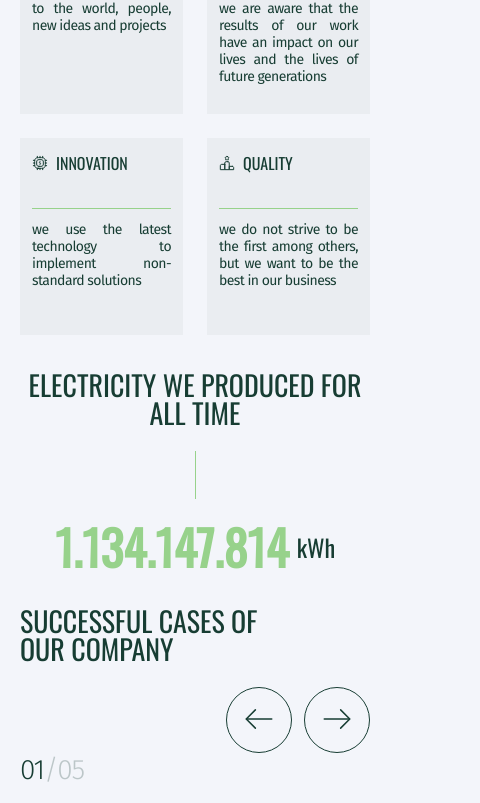
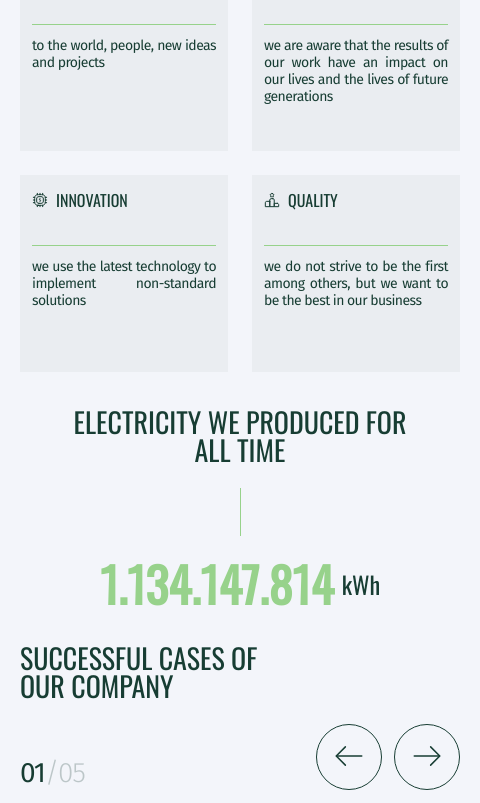
Before and after one commit to DmytroSadovskyi/ecosolution-test, a React (Vite) app: page / in a window 390 px wide. Shown: the part 1135-1938 px from the top of the page, 480 px wide, since content can reach past the window. Built offline with nearby package versions, Linux system fonts and the light colour scheme.

Commit message:
change styles for slider

```diff
--- a/src/components/Cases/Cases.styled.jsx
+++ b/src/components/Cases/Cases.styled.jsx
@@ -1,12 +1,16 @@
 import styled from 'styled-components';
 
-export const CasesSection = styled.section`
-  /* position: relative; */
-`;
+export const CasesSection = styled.section``;
 
 export const Title = styled.h2`
-  width: 264px;
-  margin-bottom: 24px;
+  max-width: 264px;
+  @media screen and (min-width: 768px) {
+    max-width: 300px;
+  }
+  @media screen and (min-width: 1280px) {
+    max-width: 398px;
+  }
+
   color: #173d33;
   font-size: 28px;
   font-weight: 400;
--- a/src/components/Container/Container.styled.jsx
+++ b/src/components/Container/Container.styled.jsx
@@ -1,17 +1,21 @@
 import styled from 'styled-components';
 
 export const MainContainer = styled.div`
+  box-sizing: border-box;
+  height: 100%;
+  width: 480px;
+  padding: 0 20px;
   margin: 0 auto;
-  padding: 0 20px;
-  max-width: 480px;
 
   @media screen and (min-width: 768px) {
-    max-width: 768px;
+    width: 768px;
     padding: 0 30px;
+    margin: 0 auto;
   }
 
   @media screen and (min-width: 1280px) {
-    max-width: 1280px;
-    padding: 0 100px;
+    width: 1440px;
+    padding: 0 30px;
+    margin: 0 auto;
   }
 `;
--- a/src/components/Electricity/Electricity.jsx
+++ b/src/components/Electricity/Electricity.jsx
@@ -1,4 +1,3 @@
-import React from 'react';
 import Container from '../Container';
 import { StatTitle, StatDescr, Divider } from './Electricity.styled';
 
--- a/src/components/FAQ/FAQ.jsx
+++ b/src/components/FAQ/FAQ.jsx
@@ -1,6 +1,7 @@
 import React from 'react';
 import Container from '../Container';
 import sprite from '../../assets/sprite.svg';
+
 import {
   Answer,
   Item,
@@ -11,6 +12,7 @@ import {
   ContactLink,
   InnerContainer,
   QuestionWrapper,
+  Wrapper,
 } from './FAQ.styled';
 import { useState } from 'react';
 import data from '../../data.json';
@@ -31,17 +33,36 @@ const FAQ = () => {
           <List>
             {data.map((item, index) => (
               <Item key={index}>
+                <Wrapper>
+                  {openIndex === index ? (
+                    <svg
+                      xmlns="http://www.w3.org/2000/svg"
+                      width="28"
+                      height="28"
+                      viewBox="0 0 28 28"
+                      fill="none"
+                    >
+                      <path d="M7 14H21" stroke="#173D33" />
+                    </svg>
+                  ) : (
+                    <svg
+                      xmlns="http://www.w3.org/2000/svg"
+                      width="28"
+                      height="28"
+                      viewBox="0 0 28 28"
+                      fill="none"
+                    >
+                      <path d="M7 14H21" stroke="#97D28B" />
+                      <path d="M14 21V7" stroke="#97D28B" />
+                    </svg>
+                  )}
                   <Question
                     onClick={() => handleItemClick(index)}
                     $opened={openIndex === index ? true : false}
                   >
-                  <svg>
-                    <use
-                      href={openIndex === index ? sprite + '#icon-minus' : sprite + '#icon-plus'}
-                    ></use>
-                  </svg>
                     {item.question}
                   </Question>
+                </Wrapper>
                 {openIndex === index && <Answer>{item.answer}</Answer>}
               </Item>
             ))}
--- a/src/components/FAQ/FAQ.styled.jsx
+++ b/src/components/FAQ/FAQ.styled.jsx
@@ -56,12 +56,24 @@ export const Item = styled.li`
   }
 `;
 
-export const Question = styled.p`
-  padding-left: 16px;
+export const Wrapper = styled.div`
   display: flex;
   align-items: center;
-  justify-content: center;
   gap: 8px;
+  cursor: pointer;
+  position: relative;
+
+  & svg {
+    width: 16px;
+    height: 16px;
+    position: absolute;
+    top: 50%;
+    transform: translateY(-50%);
+    left: 4px;
+  }
+`;
+
+export const Question = styled.p`
   margin-bottom: ${props => (props.$opened ? '16px' : '0px')};
   color: #173d33;
   text-align: justify;
@@ -71,9 +83,11 @@ export const Question = styled.p`
   line-height: normal;
   letter-spacing: -0.72px;
 
-  & svg {
-    width: 16px;
-    height: 16px;
+  text-align: justify;
+  padding-left: 24px;
+  @media screen and (min-width: 1280px) {
+    font-size: 24px;
+    line-height: 29px;
   }
 `;
 
@@ -104,9 +118,7 @@ export const MoreQuestion = styled.p`
   letter-spacing: -0.72px;
 `;
 
-export const QuestionWrapper = styled.div`
-  flex-grow: 1;
-`;
+export const QuestionWrapper = styled.div``;
 
 export const ContactLink = styled(ScrolledLink).attrs(props => ({
   hovered: undefined,
--- a/src/components/Slider/Slider.jsx
+++ b/src/components/Slider/Slider.jsx
@@ -1,7 +1,7 @@
-import React, { useState, useEffect } from 'react';
-import Slider from 'react-slick';
+import React, { useState, useEffect, Children, useRef } from 'react';
 import 'slick-carousel/slick/slick.css';
 import 'slick-carousel/slick/slick-theme.css';
+import Slider from 'react-slick';
 
 import sprite from '../../assets/sprite.svg';
 import first from '../../assets/images/project-1.jpg';
@@ -11,76 +11,90 @@ import fourth from '../../assets/images/project-4.jpg';
 import fifth from '../../assets/images/project-5.jpg';
 import { Title } from '../Cases/Cases.styled';
 import {
-  StyledSliderContainer,
-  StyledCustomDots,
-  ControlsWrapperAll,
-  ControlsWrapper,
+  Pagination,
+  Wrapper,
   BtnArrowNext,
   BtnArrowPrev,
   Slide,
   NameWrapper,
   TypeWrapper,
   DescrWrapper,
+  ButtonsWrapper,
+  ControlsWrapper,
 } from './Slider.styled';
 
 const MySlider = () => {
-  const [sliderRef, setSliderRef] = useState(null);
   const [currentSlide, setCurrentSlide] = useState(0);
-  const totalSlides = 5;
-  const [slide, setSlide] = useState(window.innerWidth >= 1440 ? 2 : 1);
+  const [totalSlides, setTotalSlides] = useState(0);
+
+  const sliderRef = useRef(null);
 
   useEffect(() => {
-    const handleViewportChange = () => {
-      if (window.innerWidth >= 767) {
-        setSlide(2);
-        return;
+    if (sliderRef.current) {
+      const SliderchildrenCount = Children.count(sliderRef.current.props.children);
+      setTotalSlides(SliderchildrenCount);
     }
-
-      if (window.innerWidth < 768) {
-        setSlide(1);
-        return;
+  }, []);
+  const nextSlide = () => {
+    if (sliderRef.current) {
+      sliderRef.current.slickNext();
     }
   };
 
-    window.addEventListener('resize', handleViewportChange);
-
-    return () => {
-      window.removeEventListener('resize', handleViewportChange);
+  const prevSlide = () => {
+    if (sliderRef.current) {
+      sliderRef.current.slickPrev();
+    }
   };
-  }, []);
 
   const settings = {
+    dots: false,
     arrows: false,
-    dots: false,
     infinite: true,
     speed: 500,
-    slidesToShow: slide,
-    slidesToScroll: slide,
+    slidesToShow: 2,
+    slidesToScroll: 1,
+    initialSlide: 0,
+    swipeToSlide: true,
     afterChange: current => setCurrentSlide(current),
+    responsive: [
+      {
+        breakpoint: 767,
+        settings: {
+          slidesToShow: 1,
+          slidesToScroll: 1,
+          initialSlide: 0,
+          swipeToSlide: true,
+        },
+      },
+    ],
   };
 
   return (
     <>
-      <ControlsWrapperAll>
+      <Wrapper>
         <Title>Successful cases of our company</Title>
         <ControlsWrapper>
-          <BtnArrowPrev onClick={sliderRef?.slickPrev}>
+          <Pagination>
+            <span>{`${currentSlide + 1}`.padStart(2, '0')}</span>/
+            {`${totalSlides}`.padStart(2, '0')}
+          </Pagination>
+          <ButtonsWrapper>
+            <BtnArrowPrev onClick={prevSlide}>
               <svg width={36} height={36}>
                 <use href={sprite + '#icon-arrow-left'}></use>
               </svg>
             </BtnArrowPrev>
-          <BtnArrowNext onClick={sliderRef?.slickNext}>
+            <BtnArrowNext onClick={nextSlide}>
               <svg width={36} height={36}>
                 <use href={sprite + '#icon-arrow-right'}></use>
               </svg>
             </BtnArrowNext>
+          </ButtonsWrapper>
         </ControlsWrapper>
-        <StyledCustomDots>
-          <span>{`${currentSlide + 1}`.padStart(2, '0')}</span>/{`${totalSlides}`.padStart(2, '0')}
-        </StyledCustomDots>
-      </ControlsWrapperAll>
-      <StyledSliderContainer>
-        <Slider ref={setSliderRef} {...settings}>
+      </Wrapper>
+
+      <Slider ref={sliderRef} {...settings}>
         <Slide>
           <img src={first} alt="project-1" />
           <DescrWrapper>
@@ -171,7 +185,6 @@ const MySlider = () => {
           </DescrWrapper>
         </Slide>
       </Slider>
-      </StyledSliderContainer>
     </>
   );
 };
--- a/src/components/Slider/Slider.styled.jsx
+++ b/src/components/Slider/Slider.styled.jsx
@@ -2,30 +2,63 @@ import styled from 'styled-components';
 import 'slick-carousel/slick/slick.css';
 import 'slick-carousel/slick/slick-theme.css';
 
-export const StyledSliderContainer = styled.div``;
-
-export const StyledCustomDots = styled.div`
-  margin-bottom: 19px;
+export const Pagination = styled.p`
   color: rgba(23, 61, 51, 0.25);
   font-family: 'Fira Sans', sans-serif;
   font-size: 28px;
   font-weight: 300;
   line-height: normal;
   letter-spacing: -1.12px;
+  @media screen and (min-width: 1280px) {
+    align-self: flex-end;
+    margin: 0 auto;
+  }
 
   & span {
     color: #173d33;
+    font-size: 28px;
+    font-weight: 400;
+    line-height: 34px;
+    letter-spacing: -0.04em;
+    text-align: justify;
   }
 `;
 
-export const ControlsWrapperAll = styled.div`
+export const Wrapper = styled.div`
+  display: grid;
+  gap: 24px;
+  margin-bottom: 24px;
+
+  @media screen and (min-width: 768px) {
+    grid-template-columns: repeat(2, 1fr);
+    column-gap: 16px;
+  }
+  @media screen and (min-width: 1280px) {
+    padding-bottom: 120px;
+  }
+`;
+
+export const ControlsWrapper = styled.div`
+  position: relative;
   display: flex;
-  flex-direction: column;
+  justify-content: space-between;
+  align-items: flex-end;
+  @media screen and (min-width: 768px) {
+    &::before {
+      content: '';
+      position: absolute;
+      top: 0;
+      left: -8px;
+      width: 1px;
+      background-color: #97d28b;
+      height: 100%;
+    }
+  }
 `;
-export const ControlsWrapper = styled.div`
+
+export const ButtonsWrapper = styled.div`
   display: flex;
   gap: 12px;
-  margin-left: auto;
 `;
 
 export const BtnArrowNext = styled.button`
@@ -42,9 +75,6 @@ export const BtnArrowNext = styled.button`
     transition: stroke 250ms cubic-bezier(0.4, 0, 0.2, 1);
   }
 
-  @media screen and (min-width: 768px) {
-    bottom: -80px;
-  }
   &:hover,
   &:focus {
     border: 1px solid #97d28b;
@@ -68,10 +98,6 @@ export const BtnArrowPrev = styled.button`
     transition: stroke 250ms cubic-bezier(0.4, 0, 0.2, 1);
   }
 
-  @media screen and (min-width: 768px) {
-    bottom: -80px;
-  }
-
   &:hover,
   &:focus {
     border: 1px solid #97d28b;
@@ -82,32 +108,69 @@ export const BtnArrowPrev = styled.button`
 `;
 
 export const Slide = styled.div`
-  background-color: #eaedf1;
+  overflow: hidden;
+  max-width: 320px;
   & img {
+    height: 168px;
     object-fit: cover;
-    max-width: 100%;
+  }
+  @media screen and (min-width: 768px) {
+    max-width: 342px;
+  }
+  @media screen and (min-width: 1280px) {
+    max-width: 596px;
+
+    & img {
+      height: 296px;
+      object-fit: cover;
+    }
   }
 `;
 
 export const DescrWrapper = styled.div`
-  padding-right: 12px;
-  padding-left: 12px;
+  padding: 24px 12px 12px;
+  background-color: #eaedf1;
+  overflow: hidden;
+
+  @media screen and (min-width: 1280px) {
+    padding: 36px 48px;
+  }
 `;
 
 export const NameWrapper = styled.div`
   display: flex;
   justify-content: space-between;
-  align-items: center;
-  padding: 21px 0;
+  margin-bottom: 21px;
+  height: 66px;
+  overflow: hidden;
+  @media screen and (min-width: 768px) {
+    height: 72px;
+    margin-bottom: 16px;
+  }
+  @media screen and (min-width: 1280px) {
+    height: 60px;
+    margin-bottom: 36px;
+  }
 
   & p {
-    width: 175px;
     color: #173d33;
     font-family: 'Fira Sans', sans-serif;
     font-size: 18px;
     font-weight: 400;
-    line-height: normal;
-    letter-spacing: -0.72px;
+    line-height: 22px;
+    letter-spacing: -0.04em;
+    text-align: justify;
+    max-width: 175px;
+    @media screen and (min-width: 768px) {
+      font-size: 20px;
+      line-height: 24px;
+      max-width: 194px;
+    }
+    @media screen and (min-width: 1280px) {
+      font-size: 24px;
+      line-height: 29px;
+      max-width: 356px;
+    }
   }
 
   & a {
@@ -136,10 +199,19 @@ export const NameWrapper = styled.div`
 `;
 
 export const TypeWrapper = styled.div`
+  margin-top: 12px;
+  font-size: 12px;
+  font-weight: 400;
+  line-height: 14px;
+  letter-spacing: -0.04em;
+  text-align: justify;
   display: flex;
   justify-content: space-between;
-  border-top: 1px solid #97d28b;
-  padding: 12px 0;
+  @media screen and (min-width: 1280px) {
+    font-size: 16px;
+    line-height: 19px;
+    margin-top: 34px;
+  }
 
   & p {
     color: #173d33;
```
Also changed, not shown: src/assets/icons/minus.svg (added), src/assets/icons/plus.svg (added). Lines whose indentation alone changed are shown as unchanged.
